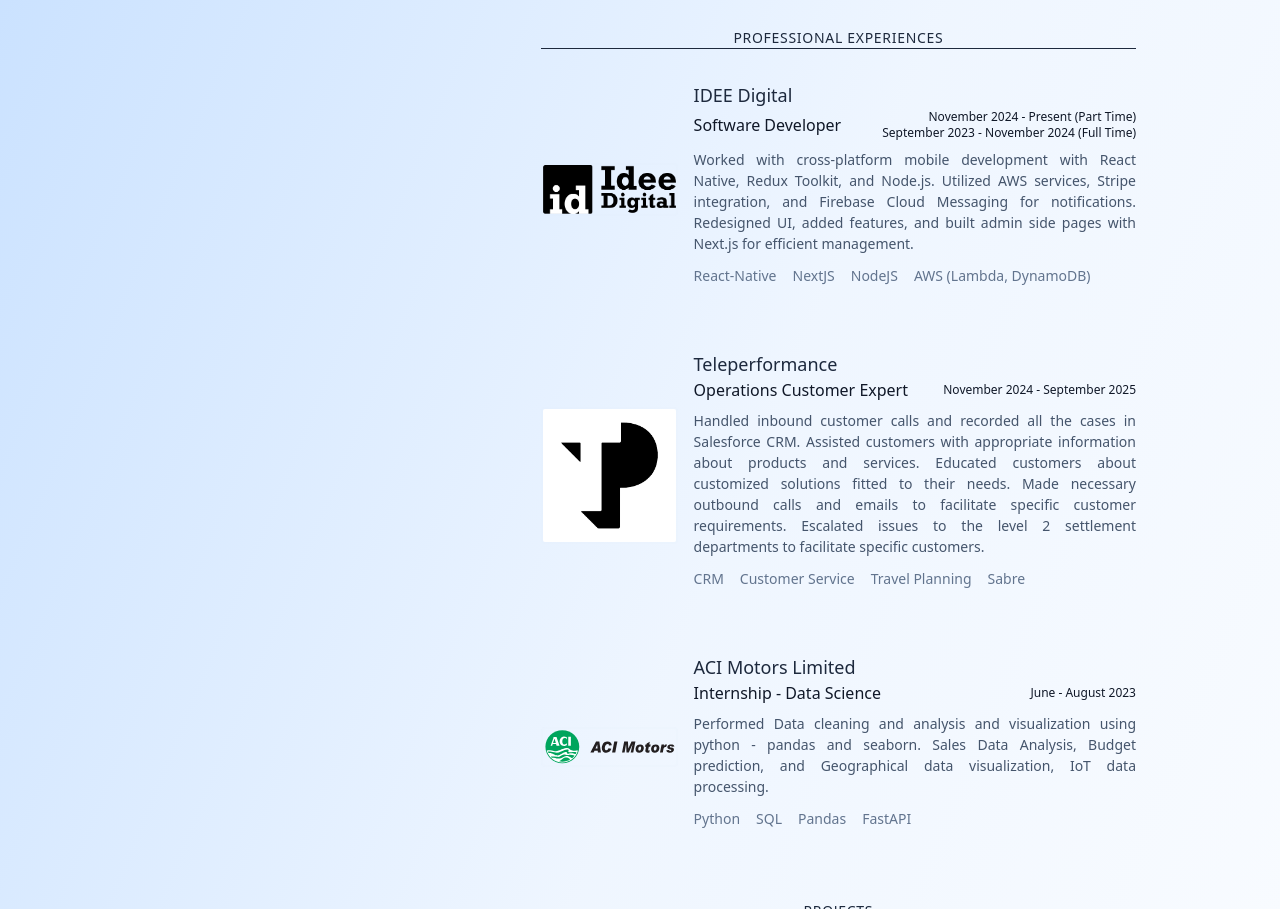
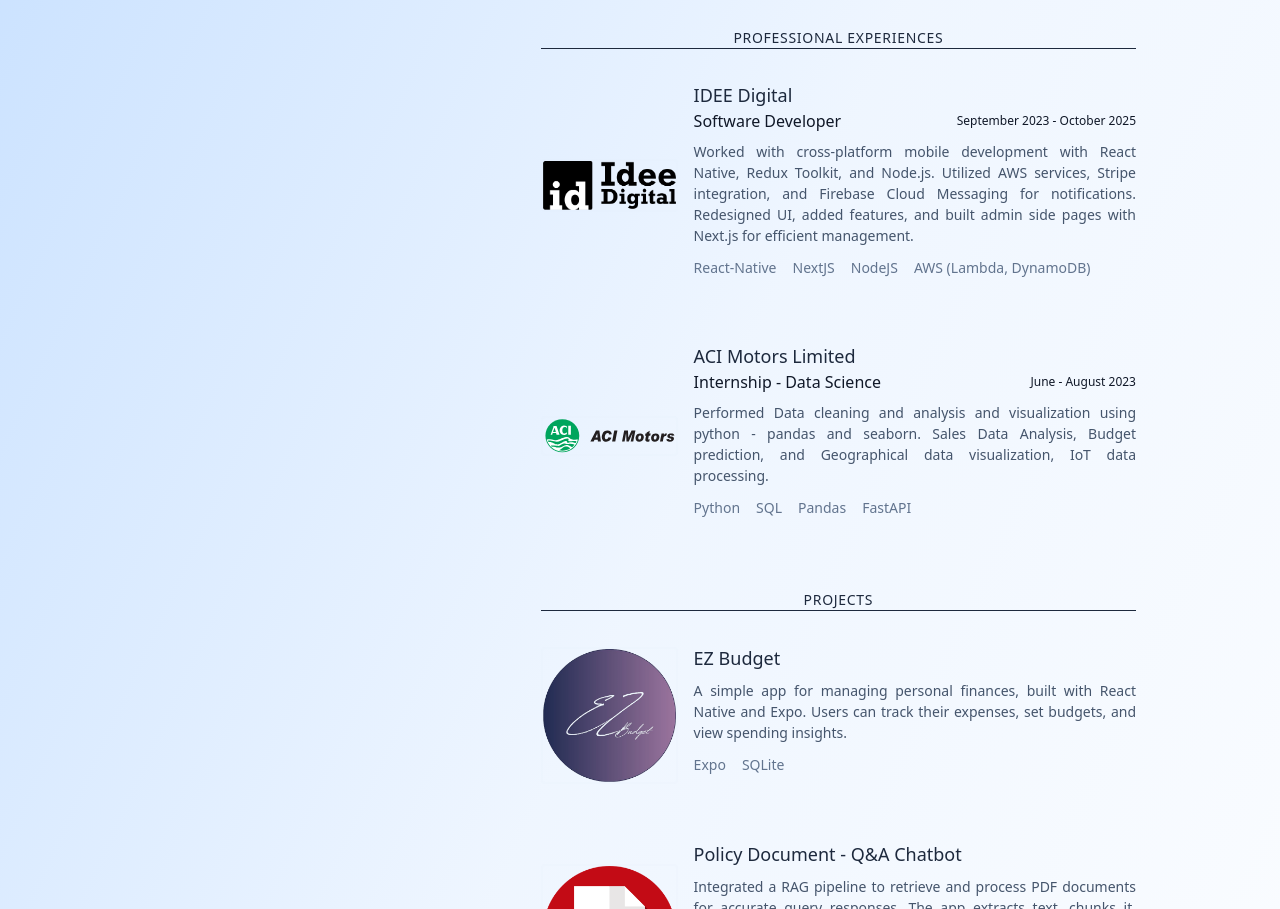
Before and after one commit to Nafiur-Rhyme/nafiur-rhyme.github.io, a plain HTML site: page index.html in a window 1280 px wide. Shown: the part 807-1716 px from the top of the page. Drawn offline with nearby package versions, Linux system fonts and the light colour scheme.

Commit message:
Edited experiences and education

```diff
--- a/index.html
+++ b/index.html
@@ -99,11 +99,10 @@
                             My journey in tech is driven by a constant curiosity to learn and adapt to emerging technologies ensuring that I deliver
                             reliable solutions that make a meaningful impact.
                             <br/> <br/>
-                            I have experience working full-stack with React Native, NextJS, NodeJS, and AWS services to build mobile applications and web services.
+                            I am experienced working full-stack with React Native, NextJS, NodeJS, and AWS services to build mobile applications and web services.
                             I also explored Go (Fiber) and FastAPI for backend development for side projects.
                             Further down the career, I want to emphasize more in the Backend and Data Engineering field.
                             <br/> <br/>
-
                             Aside from coding, my hobbies include playing guitar, solving puzzles, reading, and exploring new places.
                             I enjoy learning new things about Science, especially Physics.
                             I also love to travel and try out various cuisines with my wife.
@@ -154,8 +153,7 @@
                                 <div class="flex justify-between items-center">
                                     <h5>Software Developer</h5>
                                     <div class="flex flex-col">
-                                        <p class="text-xs font-light text-right">November 2024 - Present (Part Time)</p>
-                                        <p class="text-xs font-light text-right">September 2023 - November 2024 (Full Time)</p>
+                                        <p class="text-xs font-light text-right">September 2023 - October 2025</p>
                                     </div>
                                 </div>
                                 <p class="mt-2 text-sm leading-normal text-justify text-slate-600">
@@ -174,35 +172,6 @@
                             <img src="./public/idee-digital-v1.png" alt="Project 2" class="rounded border-2 border-slate-200/10 transition group-hover:border-slate-200/30 sm:order-1 sm:col-span-2 sm:translate-y-1">
                         </div>
                         <!-- Exp 2 -->
-                        <div class="group relative grid pb-1 transition-all sm:grid-cols-8 sm:gap-8 md:gap-4 lg:hover:!opacity-100 lg:group-hover/list:opacity-50 items-center justify-center cursor-pointer">
-                            <div class="absolute -inset-x-4 -inset-y-4 z-0 hidden rounded-md transition motion-reduce:transition-none lg:-inset-x-6 lg:block lg:group-hover:bg-slate-800/5"></div>
-                            <div class="z-10 sm:order-2 sm:col-span-6">
-                                <h3 class="text-lg font-semibold text-slate-800">
-                                    <a href="#" class="inline-flex items-baseline font-medium leading-tight text-slate-800 hover:text-blue-800 focus-visible:text-blue-800">
-                                        Teleperformance
-                                    </a>
-                                </h3>
-                                <div class="flex justify-between items-center">
-                                    <h5>Operations Customer Expert</h5>
-                                    <p class="text-xs font-light">November 2024 - September 2025</p>
-                                </div>
-                                <p class="mt-2 text-sm leading-normal text-justify text-slate-600">
-                                    Handled inbound customer calls and recorded all the cases in Salesforce CRM. Assisted customers with appropriate information about products and services.
-                                    Educated customers about customized solutions fitted to their needs. Made necessary outbound calls and emails to facilitate specific customer requirements.
-                                    Escalated issues to the level 2 settlement departments to facilitate specific customers.
-                                </p>
-                                </u>
-                                <ul class="mt-2 flex flex-wrap text-sm leading-loose">
-                                    <li class="mr-4 text-slate-500">CRM</li>
-                                    <li class="mr-4 text-slate-500">Customer Service</li>
-                                    <li class="mr-4 text-slate-500">Travel Planning</li>
-                                    <li class="mr-4 text-slate-500">Sabre</li>
-                                </ul>
-                            </div>
-                            <img src="./public/TP_Logo.png" alt="Project 2" class="rounded border-2 border-slate-200/10 transition group-hover:border-slate-200/30 sm:order-1 sm:col-span-2 sm:translate-y-1">
-                        </div>
-
-                        <!-- Exp 3 -->
                         <div class="group relative grid pb-1 transition-all sm:grid-cols-8 sm:gap-8 md:gap-4 lg:hover:!opacity-100 lg:group-hover/list:opacity-50 items-center justify-center cursor-pointer">
                             <div class="absolute -inset-x-4 -inset-y-4 z-0 hidden rounded-md transition motion-reduce:transition-none lg:-inset-x-6 lg:block lg:group-hover:bg-slate-800/5"></div>
                             <div class="z-10 sm:order-2 sm:col-span-6">
@@ -239,7 +208,7 @@
                             <div class="absolute -inset-x-4 -inset-y-4 z-0 hidden rounded-md transition motion-reduce:transition-none lg:-inset-x-6 lg:block lg:group-hover:bg-slate-800/5"></div>
                             <div class="z-10 sm:order-2 sm:col-span-6">
                                 <h3 class="text-lg font-semibold text-slate-800">
-                                    <a href="#" class="inline-flex items-baseline font-medium leading-tight text-slate-800 hover:text-blue-800 focus-visible:text-blue-800">
+                                    <a href="https://github.com/Nafiur-Rhyme/EZBudget" target="_blank" class="inline-flex items-baseline font-medium leading-tight text-slate-800 hover:text-blue-800 focus-visible:text-blue-800">
                                         EZ Budget
                                     </a>
                                 </h3>
@@ -283,7 +252,7 @@
                             <div class="absolute -inset-x-4 -inset-y-4 z-0 hidden rounded-md transition motion-reduce:transition-none lg:-inset-x-6 lg:block lg:group-hover:bg-slate-800/5"></div>
                             <div class="z-10 sm:order-2 sm:col-span-6">
                                 <h3 class="text-lg font-semibold text-slate-800">
-                                    <a href="#" class="inline-flex items-baseline font-medium leading-tight text-slate-800 hover:text-blue-800 focus-visible:text-blue-800">
+                                    <a href="https://play.google.com/store/apps/details?id=com.idee.southportmosque&hl=en_CA" target="_blank" class="inline-flex items-baseline font-medium leading-tight text-slate-800 hover:text-blue-800 focus-visible:text-blue-800">
                                         Southport Masjid
                                     </a>
                                 </h3>
```
Also changed, not shown: public/TP_Logo.png (deleted).
